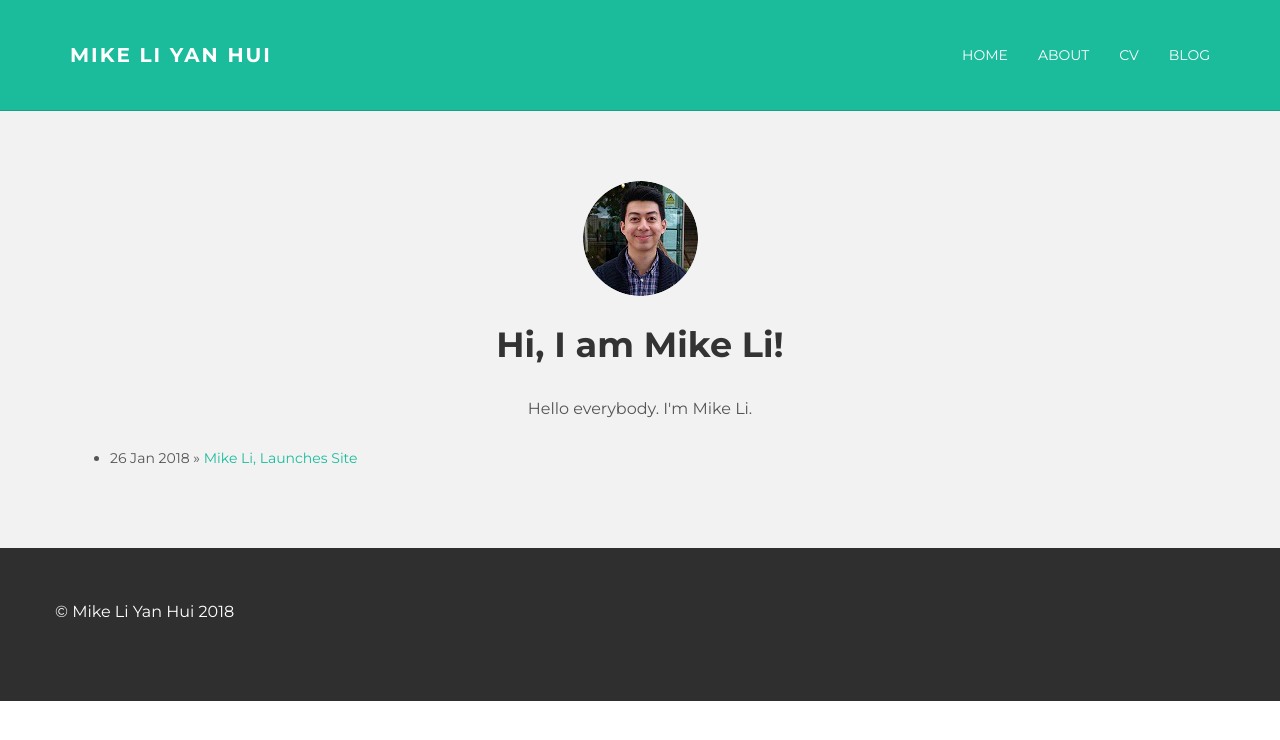
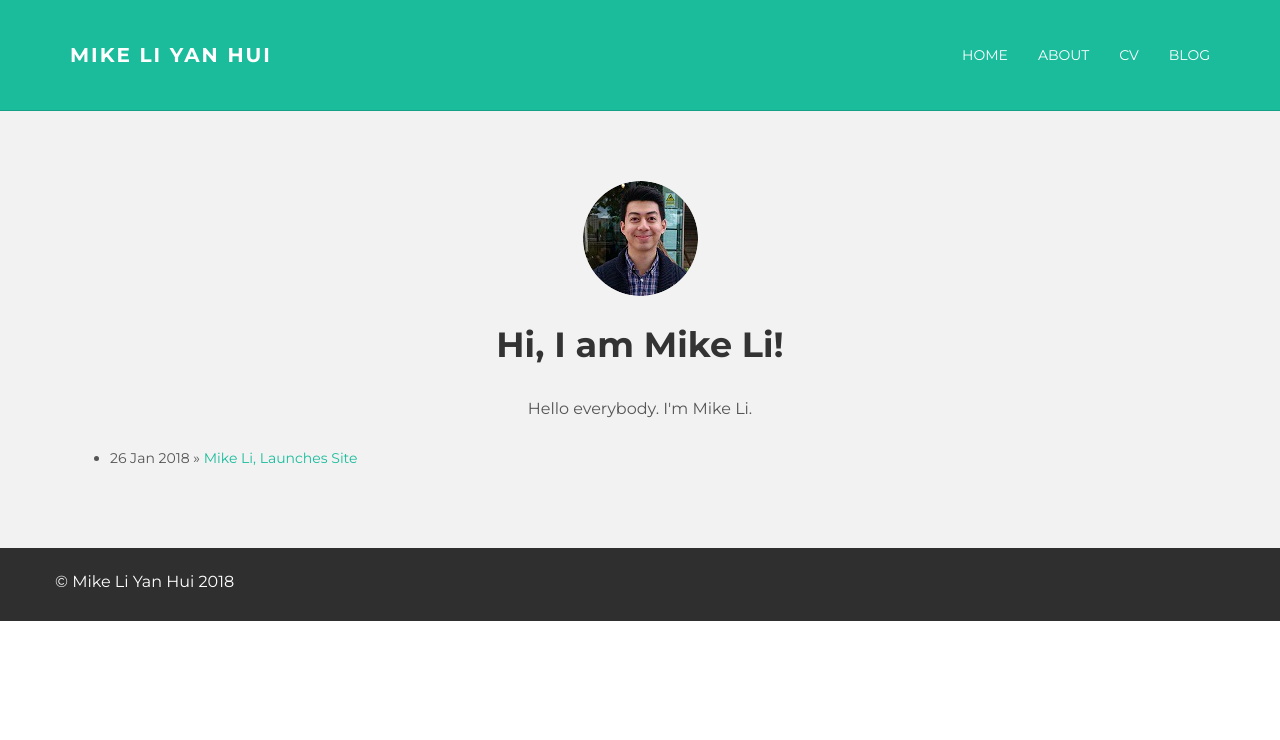
Before and after one commit to mikejamesli/mikeli11.github.io, a Jekyll site: the page built from index.html, in a window 1280 px wide. Shown: the top 740 px of the page. Built offline with Jekyll 4.4.1, drawn with Linux system fonts in a browser that asks for light colours; nearby versions of some CDN libraries; library files that are not in the unit come from our copies.

Commit message:
footer padding

```diff
--- a/css/main.css
+++ b/css/main.css
@@ -150,8 +150,7 @@
 
  #footer {
      background-color: #2f2f2f;
-     padding-top: 50px;
-     padding-bottom: 50px;
+     padding-top: 20px;
  }
 
  #footer p {
```
